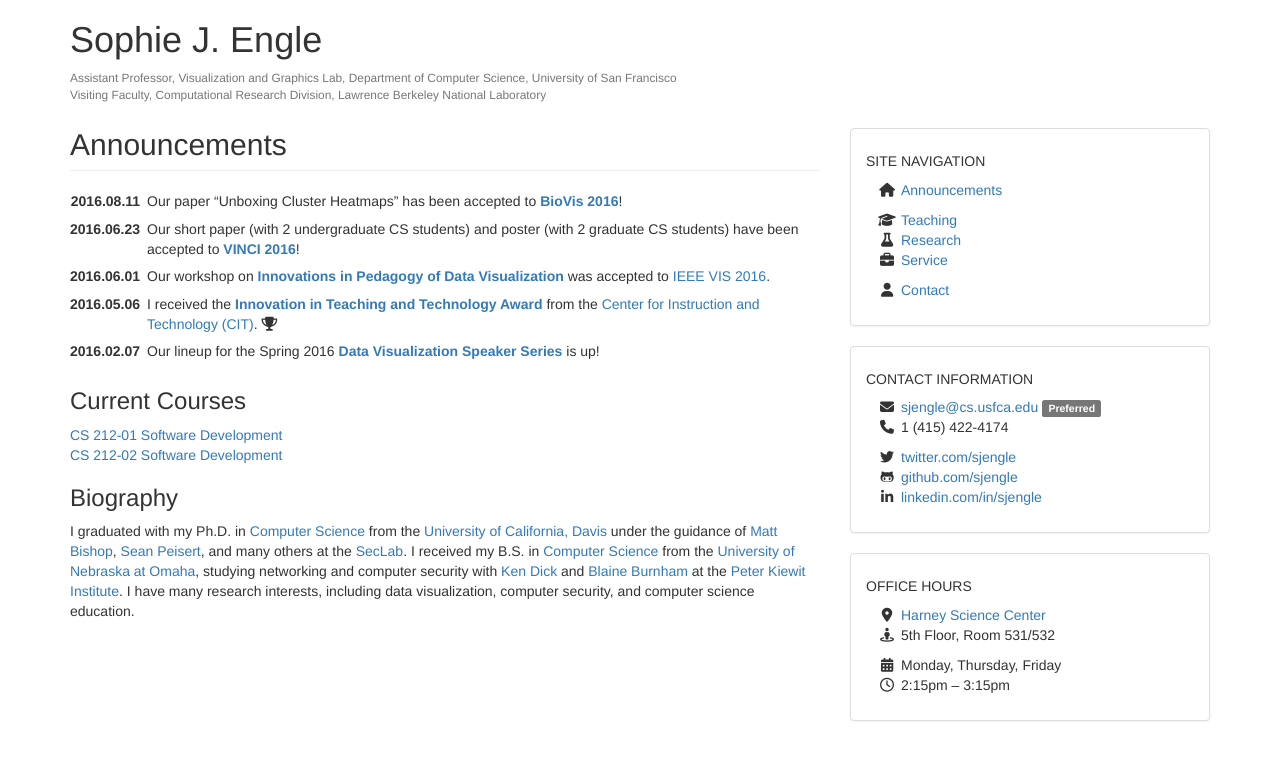
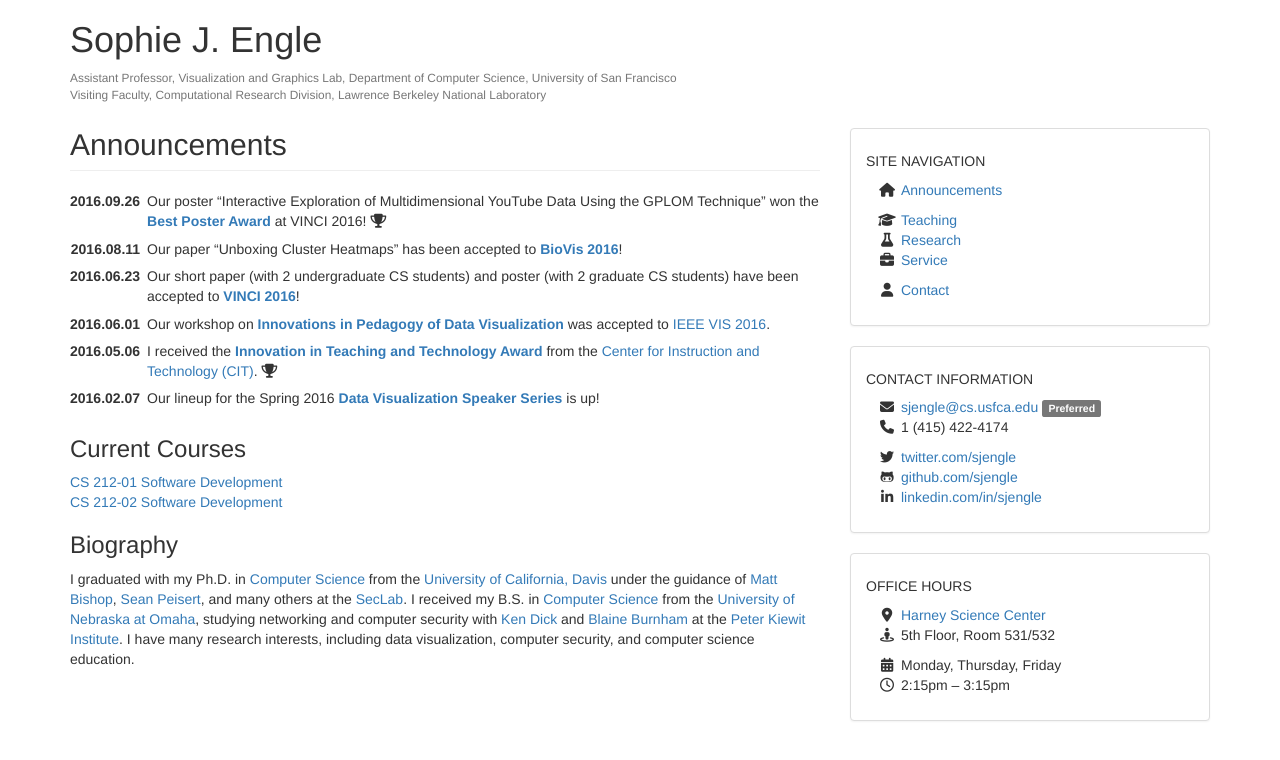
Before and after one commit to sjengle/sjengle.github.io, a Jekyll site: the page built from index.html, in a window 1280 px wide. Shown: the top 760 px of the page. Built offline with Jekyll 4.4.1, drawn with Linux system fonts in a browser that asks for light colours; nearby versions of some CDN libraries.

Commit message:
Adding VINCI poster award.

```diff
--- a/_data/research.yaml
+++ b/_data/research.yaml
@@ -7,7 +7,7 @@
       tags: ['datavis']
     - year: 2016
       name: 'Do Defaults Matter? Evaluating the Effect of Defaults on User Preference for Multi-Class Scatterplots'
-      cite: 'Casey Haber, Lyndon Ong Yiu, Alark Joshi and <b>Sophie Engle</b>, Short Paper, to appear in the <em>Proceedings of the 9th Symposium on Visual Information Communication and Interaction (VINCI)</em>, Dallas, TX, Sep 2016'
+      cite: 'Casey Haber, Lyndon Ong Yiu, Alark Joshi and <b>Sophie Engle</b>, Short Paper, in the <em>Proceedings of the 9th Symposium on Visual Information Communication and Interaction (VINCI)</em>, Dallas, TX, Sep 2016'
       link: 'http://dx.doi.org/10.1145/2968220.2968241'
       tags: ['datavis']
     - year: 2013
@@ -76,7 +76,7 @@
   items:
     - year: 2016
       name: 'Interactive Exploration of Multidimensional YouTube Data Using the GPLOM Technique'
-      cite: 'Seimei Matsusaki, Xi Han, Alark Joshi, <b>Sophie Engle</b>, Poster, to appear in <em>Symposium on Visual Information Communication and Interaction (VINCI)</em>, Dallas, TX, September 2016'
+      cite: 'Seimei Matsusaki, Xi Han, Alark Joshi, <b>Sophie Engle</b>, Poster, in the <em>Symposium on Visual Information Communication and Interaction (VINCI)</em>, Dallas, TX, September 2016 <strong>(Best Poster Award)</strong>'
       link: 'http://dx.doi.org/10.1145/2968220.2968233'
       tags: ['datavis']
     - year: 2006
--- a/index.html
+++ b/index.html
@@ -6,6 +6,11 @@ title: Announcements
 <!-- Announcements -->
 <table class="table-hover table-dates">
   <tbody>
+    <tr>
+      <th>2016.09.26</th>
+      <td>Our poster <q>Interactive Exploration of Multidimensional YouTube Data Using the GPLOM Technique</q> won the <strong><a href="http://vgl.cs.usfca.edu/news/2016/09/26/poster-award.html">Best Poster Award</a></strong> at VINCI 2016! <i class="fa fa-trophy"></i></td>
+    </tr>
+
     <tr>
       <th>2016.08.11</th>
       <td>Our paper <q>Unboxing Cluster Heatmaps</q> has been accepted to <strong><a href="http://biovis.net/2016/index.html">BioVis 2016</a></strong>!</td>
```
